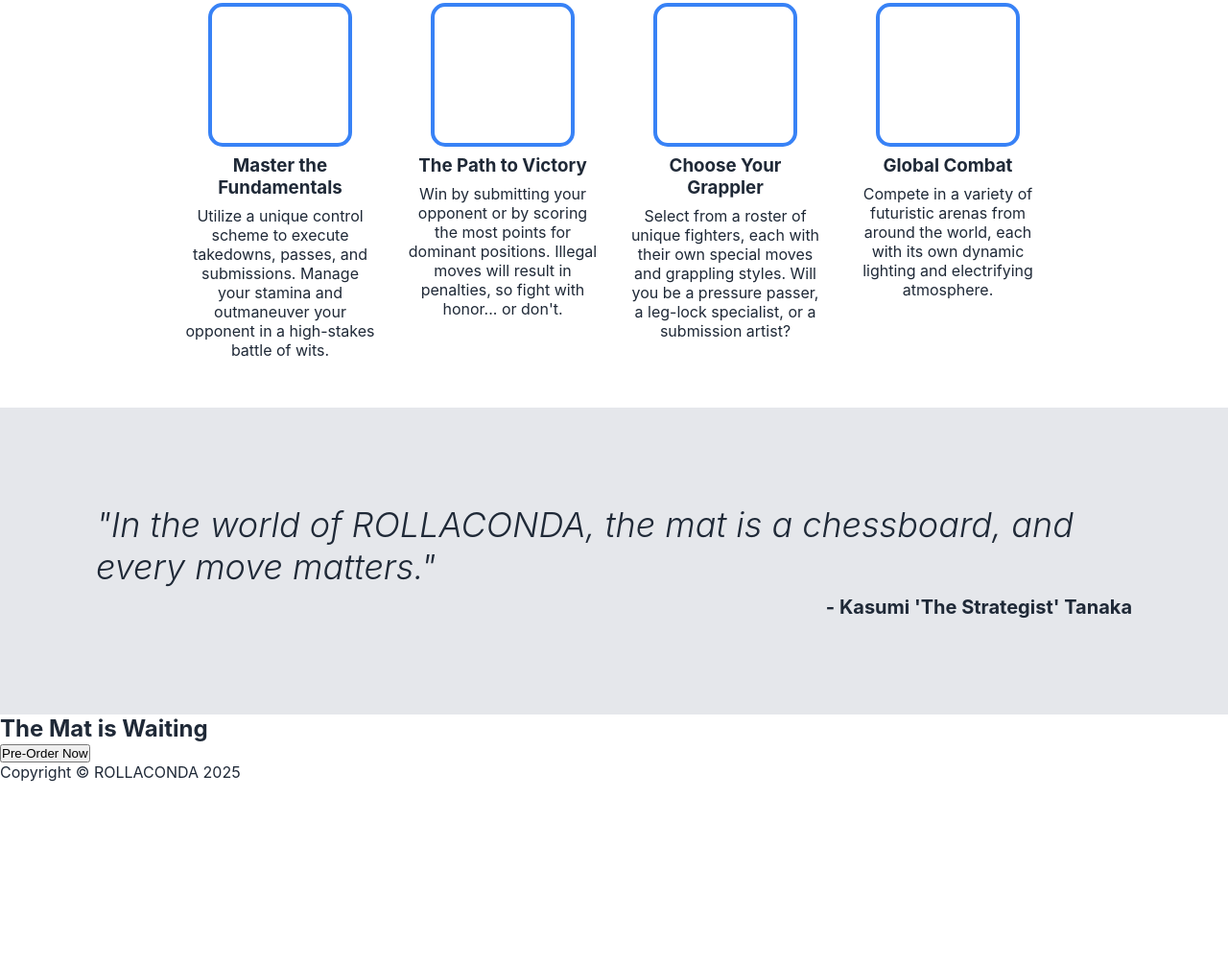
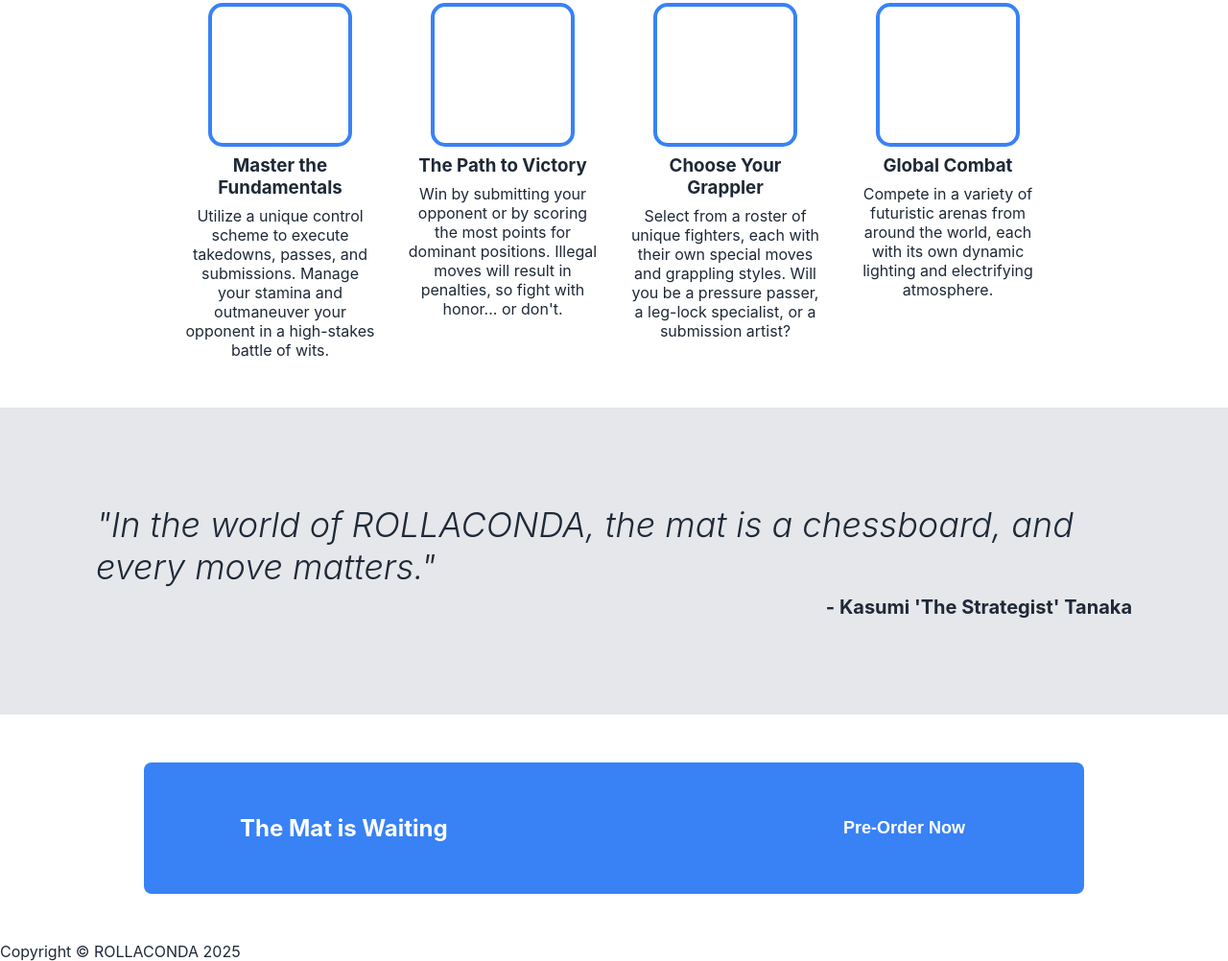
Before and after one commit to AdrianFimbres/RollaConda, a plain HTML site: page index.html in a window 1280 px wide. Shown: the part 614-1616 px from the top of the page at 96% size. Before the commit the page ends 1429 px from the top, so only its background shows below. Drawn offline with Linux system fonts and the light colour scheme.

Commit message:
feat: add call-to-action section with button styles

```diff
--- a/style.css
+++ b/style.css
@@ -149,3 +149,25 @@
   text-align: right;
   margin-top: 8px;
 }
+
+/* CTA SECTION */
+.cta-section {
+    display: flex;
+    justify-content: space-between;
+    align-items: center;
+    background-color: var(--button-color);
+    color: var(--hero-main-text);
+    margin: 50px 150px;
+    padding: 50px 100px;
+    border-radius: 8px;
+}
+
+.cta-section button {
+  background-color: var(--button-color);
+  color: var(--hero-main-text);
+  font-weight: bold;
+  font-size: var(--font-sm);
+  padding: 8px 24px;
+  border-radius: 8px;
+  border: none;
+}
```
